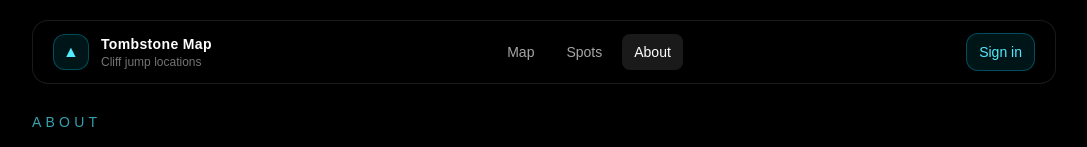
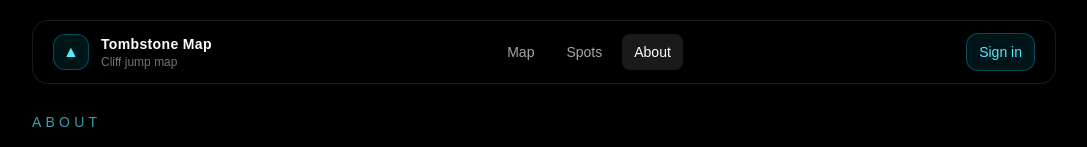
Before and after one commit to dyls-03/tombstonemap-v2, a Next.js app: page /about in a window 1280 px wide. Shown: the top 147 px of the page, without its empty margins (96-1183 px from the left). Built offline with nearby package versions, Linux system fonts and the light colour scheme.

Commit message:
#4: Extra comment improvement
Also related to #44

```diff
--- a/components/layout/FloatingNavBar.tsx
+++ b/components/layout/FloatingNavBar.tsx
@@ -22,7 +22,7 @@
 
           <div>
             <h1 className="text-sm font-bold tracking-wide">Tombstone Map</h1>
-            <p className="text-xs text-white/45">Cliff jump locations</p>
+            <p className="text-xs text-white/45">Cliff jump map</p>
           </div>
         </Link>
 
```
